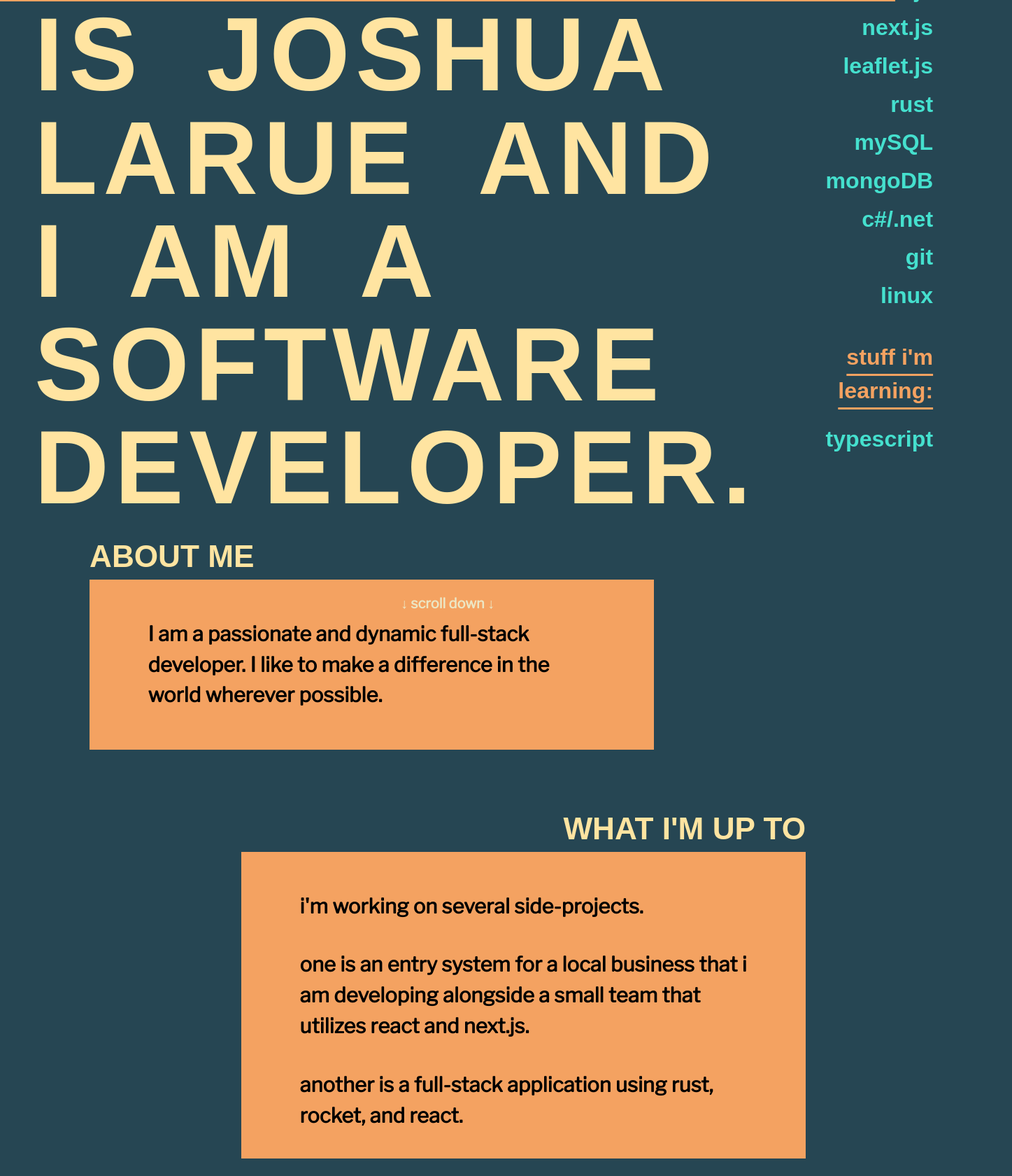
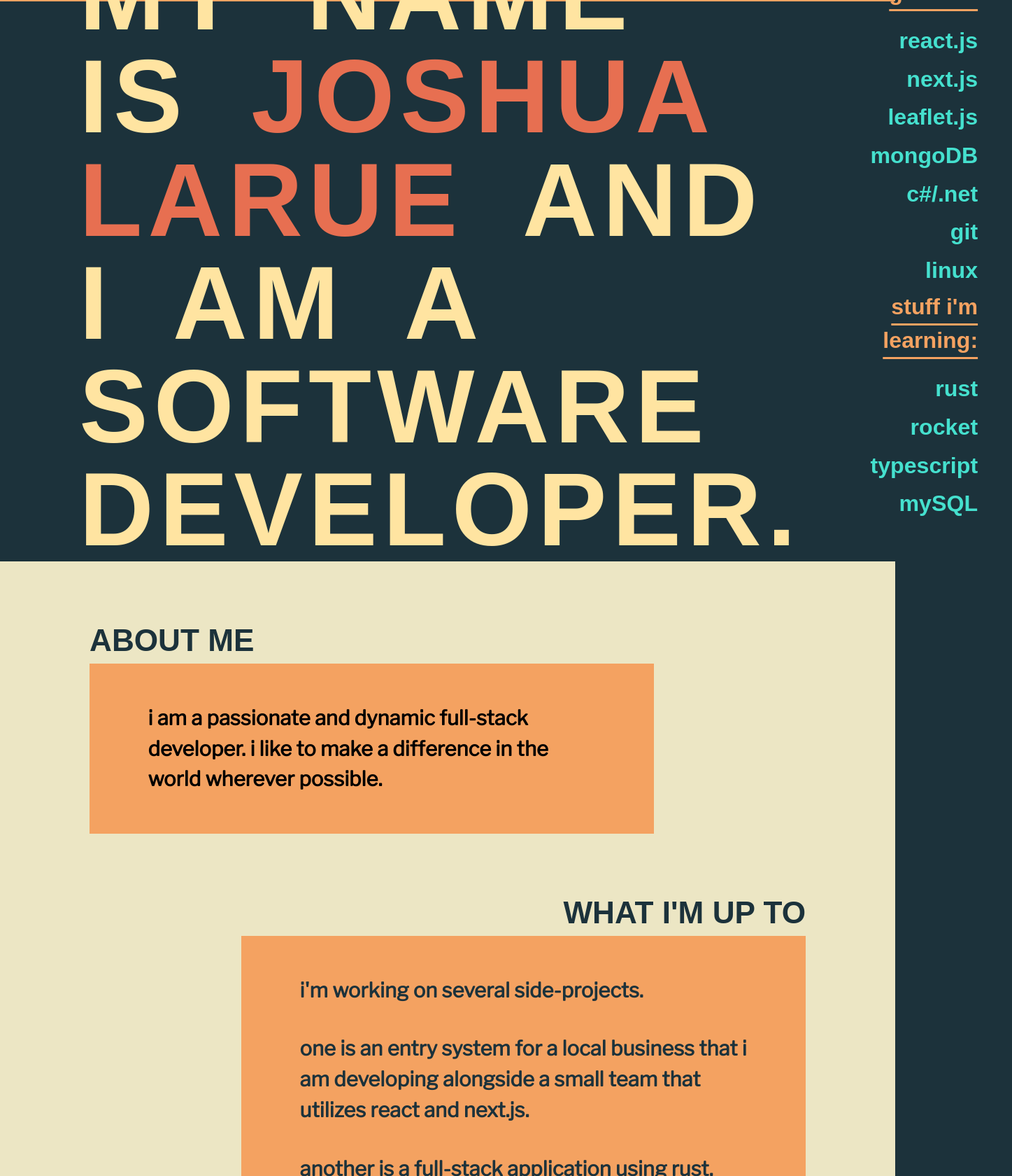
Before and after one commit to jovielarue/portfolio, a React (Vite) app: page / in a window 1280 px wide. Shown: the part 80-1760 px from the top of the page at 70% size, 1447 px wide, since content can reach past the window. Before the commit the page ends 1735 px from the top, so only its background shows below. Built offline with nearby package versions, Linux system fonts and the light colour scheme; a web font is replaced by a local one.

Commit message:
styling to be consistent

```diff
--- a/src/App.css
+++ b/src/App.css
@@ -45,7 +45,7 @@ table {
 	border-spacing: 0;
 }
 :root {
-  --base: #264653;
+  --base: #1c323b;
   --text: #ffe4a1;
   --accent1: #f4a261;
   --accent2: #e76f51;
@@ -107,14 +107,19 @@ li {
 a:hover {
   text-decoration: underline;
 }
-
+.app-inner {
+  display: flex;
+  flex-direction: column;
+  justify-content: center;
+  align-items: center;
+}
 .landing {
   display: flex;
   justify-content: center;
   align-items: center;
   flex-direction: column;
-  width: 100vw;
-  height: 85vh;
+  width: 80vw;
+  height: 100vh;
 }
 
 header {
@@ -124,6 +129,9 @@ header {
   justify-content: center;
   align-items: center;
   width: 100%;
+}
+#header-name {
+  color: var(--accent2);
 }
 
 header .header-nav {
@@ -143,7 +151,7 @@ header .header-nav {
 }
 
 .hero {
-  width: 100vw;
+  width: 90vw;
   display: flex;
   flex-direction: row;
 }
@@ -167,7 +175,7 @@ header .header-nav {
 .abilities-container {
   box-sizing: border-box;
   flex: 1 1 auto;
-  padding-inline: var(--h1);
+  padding: var(--h1);
   display: flex;
   justify-content: right;
 }
@@ -184,7 +192,6 @@ header .header-nav {
   font-weight: bold;
   text-decoration: underline;
   text-underline-offset: 0.7ch;
-  padding-top: 2ch;
   padding-bottom: 1ch;
 }
 
@@ -193,9 +200,17 @@ header .header-nav {
   color: var(--secondary);
 }
 
+.scrolled {
+  background-color: var(--secondary);
+  display: flex;
+  flex-direction: column;
+  justify-content: center;
+  align-items: center;
+  width: 100vw;
+}
 .about-container {
   padding-top: 10vh;
-  width: 100vw;
+  width: 90vw;
   padding-left: 10vw;
 }
 .about-body {
@@ -233,7 +248,11 @@ p {
   font-weight: bold;
 }
 .upto-body p {
-  color: black;
+  color: var(--base);
   font-size: var(--h4);
   padding-bottom: 2ch;
 }
+
+.about-container h2, .upto-container h2 {
+  color: var(--base);
+}
--- a/src/components/Abilities.jsx
+++ b/src/components/Abilities.jsx
@@ -3,12 +3,10 @@ export default function Abilities() {
     <>
       <div className="abilities-container">
         <div className="abilities">
-          <h2>stuff i use:</h2>
+          <h2>stuff i'm good at:</h2>
           <h3>react.js</h3>
           <h3>next.js</h3>
           <h3>leaflet.js</h3>
-          <h3>rust</h3>
-          <h3>mySQL</h3>
           <h3>mongoDB</h3>
           <h3>c#/.net</h3>
           <h3>git</h3>
@@ -16,8 +14,10 @@ export default function Abilities() {
 
 
           <h2>stuff i'm learning:</h2>
+          <h3>rust</h3>
+          <h3>rocket</h3>
           <h3>typescript</h3>
-          <h3></h3>
+          <h3>mySQL</h3>
         </div>
       </div>
     </>
--- a/src/components/About.jsx
+++ b/src/components/About.jsx
@@ -4,7 +4,7 @@ export default function About() {
       <div className="about-container">
         <h2>ABOUT ME</h2>
         <div className="about-body">
-          <p>I am a passionate and dynamic full-stack developer. I like to make a difference in the world wherever possible.</p>
+          <p>i am a passionate and dynamic full-stack developer. i like to make a difference in the world wherever possible.</p>
         </div>
       </div>
 
--- a/src/components/Home.jsx
+++ b/src/components/Home.jsx
@@ -1,9 +1,7 @@
 import Abilities from "./Abilities";
 import About from "./About";
 
-
 export default function Home() {
-
 
   return (
     <>
@@ -11,7 +9,7 @@ export default function Home() {
         <div className="hero">
           <div className="tagline">
             <h1>
-              MY NAME IS JOSHUA LARUE AND I AM A SOFTWARE DEVELOPER.
+              MY NAME IS <span id='header-name'>JOSHUA LARUE</span> AND I AM A SOFTWARE DEVELOPER.
             </h1>
           </div>
           <Abilities />
@@ -21,7 +19,9 @@ export default function Home() {
           <p>↓ scroll down ↓</p>
         </div>
       </div>
-      <About />
+      <div className="scrolled">
+        <About />
+      </div>
     </>
   );
 }
```
